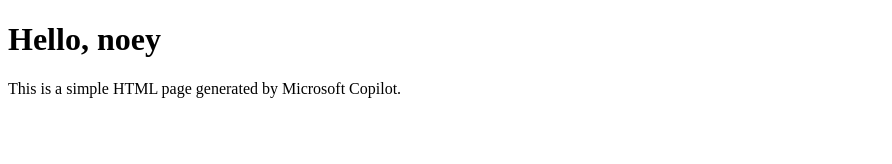
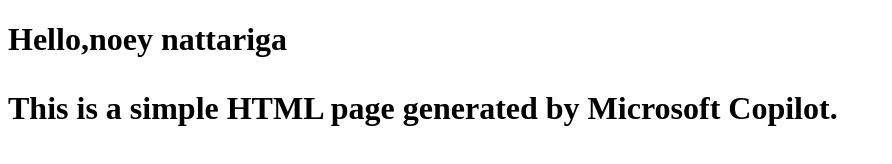
Before and after one commit to noeynattariga/myweb, a plain HTML site: page index.html in a window 1280 px wide. Shown: the whole page, without its empty margins (0-892 px from the left). Drawn offline with Linux system fonts and the light colour scheme.

Commit message:
Update index.html

```diff
--- a/index.html
+++ b/index.html
@@ -4,7 +4,7 @@
     <title>My Simple HTML Page</title>
 </head>
 <body>
-    <h1>Hello, noey</h1>
+    <h1>Hello,noey nattariga</yh1>
     <p>This is a simple HTML page generated by Microsoft Copilot.</p>
 </body>
 </html>
```
